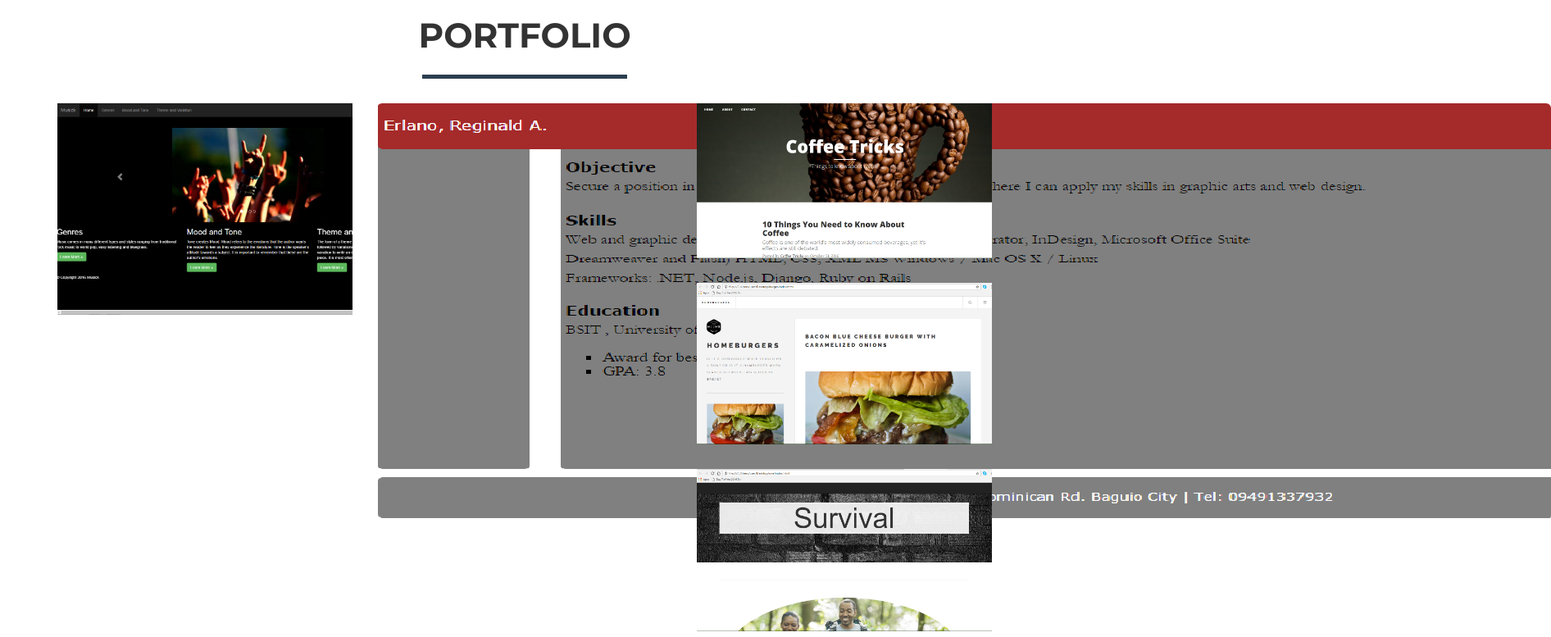
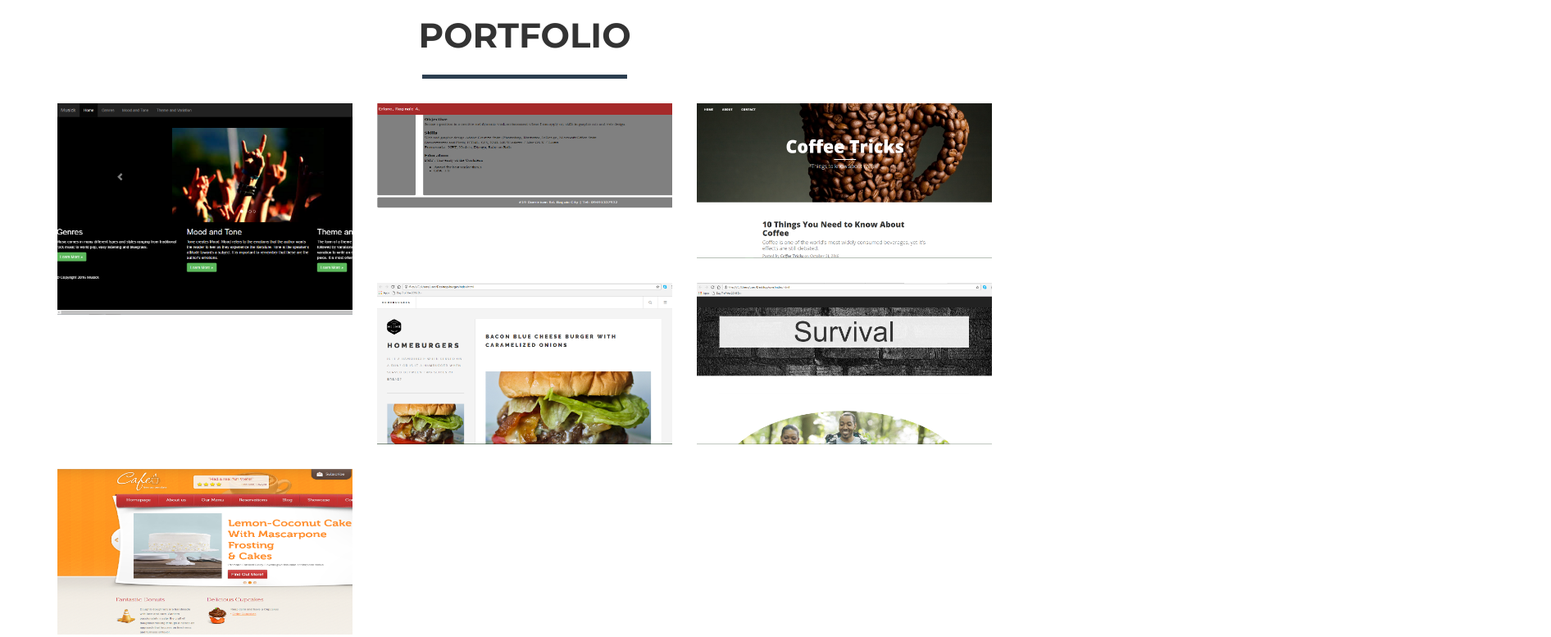
Before and after one commit to reginald456/ReginaldErlano.github.io, a website: page index.html in a window 1280 px wide. Shown: the part 740-1517 px from the top of the page at 82% size, 1892 px wide, since content can reach past the window. Drawn offline with nearby package versions, Linux system fonts and the light colour scheme.

Commit message:
Update index.html

```diff
--- a/index.html
+++ b/index.html
@@ -111,7 +111,7 @@
                                 <i class="fa fa-search-plus fa-3x"></i>
                             </div>
                         </div>
-                        <img src="resume.png" class="img-rounded"  class="img-responsive" alt="">
+                        <img src="resume.png"  class="img-responsive" alt="">
                     </a>
                 </div>
                 <div class="col-sm-4 portfolio-item">
```
